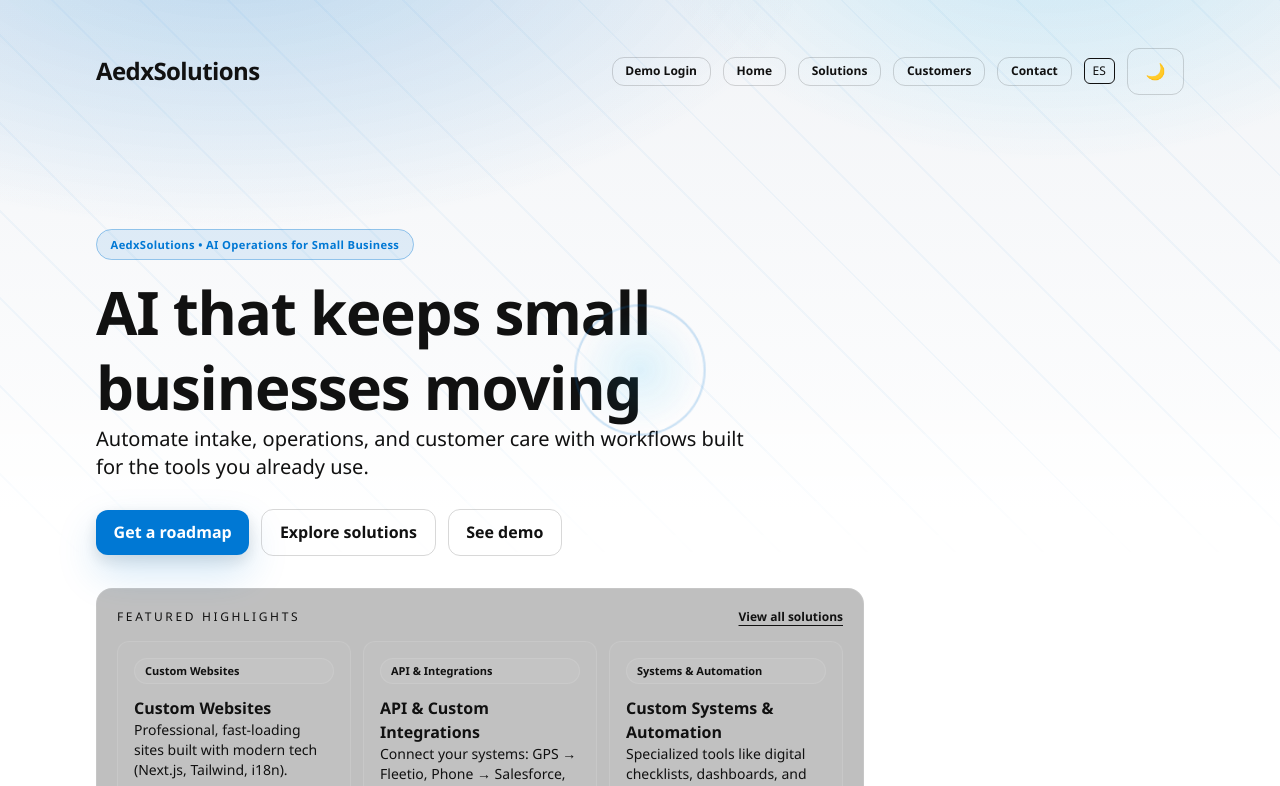
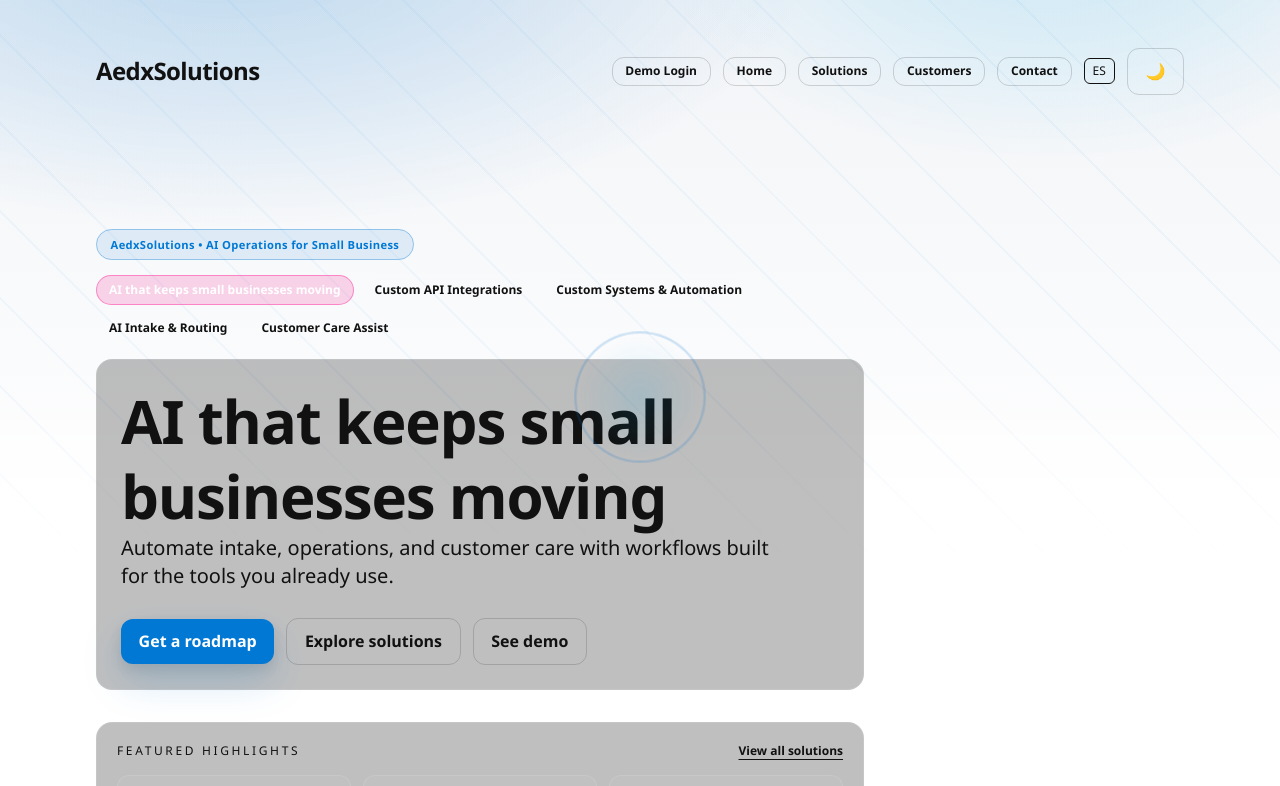
Before and after one commit to Aedx91/aedxsolutions-website, a Next.js app: page /en in a window 1280 px wide. Shown: the top 786 px of the page. Built offline with nearby package versions, Linux system fonts and the light colour scheme.

Commit message:
Add rotating hero offer banner with manual slide selection

```diff
--- a/src/app/[lang]/(site)/page.tsx
+++ b/src/app/[lang]/(site)/page.tsx
@@ -3,6 +3,7 @@ import { headers } from 'next/headers'
 import { getDictionary, Lang } from '@/lib/i18n/dictionaries'
 import { pageMeta } from '@/lib/seo'
 import { MotionSection } from '@/components/MotionSection'
+import HeroOfferBanner from '@/components/HeroOfferBanner'
 
 export const dynamic = 'force-static'
 
@@ -35,21 +36,7 @@ export default async function HomeLangPage(props: { params: Promise<{ lang: stri
         <div className="container section">
           <div className="max-w-3xl">
             <span className="btn-chip">{dict.heroBadge}</span>
-            <h1 className="mt-5 text-4xl sm:text-5xl md:text-6xl font-semibold tracking-tight leading-[1.05] sm:leading-tight font-display text-text-hero">
-              {dict.hero.title}
-            </h1>
-            <p className="mt-5 text-lg sm:text-xl text-text-secondary max-w-2xl">{dict.hero.subtitle}</p>
-            <div className="mt-7 flex flex-wrap items-center gap-3">
-              <a className="btn btn-primary shadow-glow" href={`/${lang}/contact`}>
-                {dict.hero.ctaPrimary}
-              </a>
-              <a className="btn btn-outline" href={`/${lang}/products`}>
-                {dict.hero.ctaSecondary}
-              </a>
-              <a className="btn btn-outline" href={`/${lang}/demo/login`}>
-                {dict.hero.ctaTertiary}
-              </a>
-            </div>
+            <HeroOfferBanner lang={lang} />
             <div className="mt-8 rounded-2xl border border-white/10 bg-black/25 p-4 sm:p-5">
               <div className="flex items-center justify-between gap-3">
                 <p className="text-xs uppercase tracking-[0.22em] text-text-secondary">{dict.heroSpotlight.eyebrow}</p>
--- /dev/null
+++ b/src/components/HeroOfferBanner.tsx
@@ -0,0 +1,172 @@
+'use client'
+
+import Link from 'next/link'
+import { AnimatePresence, motion } from 'framer-motion'
+import { useEffect, useMemo, useState } from 'react'
+
+type Slide = {
+  id: string
+  title: string
+  subtitle: string
+  primaryCta: string
+  primaryHref: string
+}
+
+export default function HeroOfferBanner({ lang }: { lang: string }) {
+  const isEs = lang === 'es'
+
+  const slides = useMemo<Slide[]>(
+    () =>
+      isEs
+        ? [
+            {
+              id: 'ai-growth',
+              title: 'IA que mantiene en marcha a los pequeños negocios',
+              subtitle:
+                'Automatiza ingreso, operaciones y soporte con flujos creados para las herramientas que ya utilizas.',
+              primaryCta: 'Solicitar hoja de ruta',
+              primaryHref: `/${lang}/contact`,
+            },
+            {
+              id: 'custom-api',
+              title: 'Integraciones API Personalizadas',
+              subtitle:
+                'Conecta tus sistemas de punta a punta: CRM, despacho, flota, telefonía y facturación con APIs confiables.',
+              primaryCta: 'Hablar de integración',
+              primaryHref: `/${lang}/contact`,
+            },
+            {
+              id: 'custom-systems',
+              title: 'Sistemas y Automatización',
+              subtitle:
+                'Construye herramientas internas, dashboards y checklists para eliminar trabajo repetitivo y alinear equipos.',
+              primaryCta: 'Iniciar proyecto',
+              primaryHref: `/${lang}/contact`,
+            },
+            {
+              id: 'intake-routing',
+              title: 'Ingreso y Enrutamiento con IA',
+              subtitle:
+                'Convierte solicitudes entrantes en tareas estructuradas con etiquetado inteligente y prioridad automática.',
+              primaryCta: 'Ver capacidades',
+              primaryHref: `/${lang}/products`,
+            },
+            {
+              id: 'customer-care',
+              title: 'Asistencia al Cliente',
+              subtitle:
+                'Acelera respuestas, unifica contexto y mantiene la voz de tu marca con soporte asistido por IA.',
+              primaryCta: 'Explorar soluciones',
+              primaryHref: `/${lang}/products`,
+            },
+          ]
+        : [
+            {
+              id: 'ai-growth',
+              title: 'AI that keeps small businesses moving',
+              subtitle:
+                'Automate intake, operations, and customer care with workflows built for the tools you already use.',
+              primaryCta: 'Get a roadmap',
+              primaryHref: `/${lang}/contact`,
+            },
+            {
+              id: 'custom-api',
+              title: 'Custom API Integrations',
+              subtitle:
+                'Connect your systems end-to-end: CRM, dispatch, fleet, telephony, and billing with reliable custom APIs.',
+              primaryCta: 'Discuss your integration',
+              primaryHref: `/${lang}/contact`,
+            },
+            {
+              id: 'custom-systems',
+              title: 'Custom Systems & Automation',
+              subtitle:
+                'Build internal tools, dashboards, and checklists that eliminate repetitive work and keep teams aligned.',
+              primaryCta: 'Start your project',
+              primaryHref: `/${lang}/contact`,
+            },
+            {
+              id: 'intake-routing',
+              title: 'AI Intake & Routing',
+              subtitle:
+                'Turn inbound requests into structured tasks with smart tagging, priority scoring, and instant routing.',
+              primaryCta: 'See capabilities',
+              primaryHref: `/${lang}/products`,
+            },
+            {
+              id: 'customer-care',
+              title: 'Customer Care Assist',
+              subtitle:
+                'Speed up replies, unify context, and keep your team on brand with AI-assisted support workflows.',
+              primaryCta: 'Explore solutions',
+              primaryHref: `/${lang}/products`,
+            },
+          ],
+    [isEs, lang]
+  )
+
+  const [activeIndex, setActiveIndex] = useState(0)
+
+  useEffect(() => {
+    const timer = window.setInterval(() => {
+      setActiveIndex((current) => (current + 1) % slides.length)
+    }, 6500)
+
+    return () => window.clearInterval(timer)
+  }, [slides.length])
+
+  const activeSlide = slides[activeIndex]
+
+  return (
+    <section className="mt-5">
+      <div className="flex flex-wrap gap-2">
+        {slides.map((slide, index) => {
+          const active = index === activeIndex
+          return (
+            <button
+              key={slide.id}
+              type="button"
+              onClick={() => setActiveIndex(index)}
+              className={`rounded-full border px-3 py-1.5 text-xs font-semibold transition-all ${
+                active
+                  ? 'border-pink-400/70 bg-pink-500/20 text-white'
+                  : 'border-white/10 bg-white/5 text-text-secondary hover:border-pink-400/40 hover:text-white'
+              }`}
+            >
+              {slide.title}
+            </button>
+          )
+        })}
+      </div>
+
+      <div className="mt-4 min-h-[208px] rounded-2xl border border-white/10 bg-black/25 p-5 sm:p-6">
+        <AnimatePresence mode="wait">
+          <motion.div
+            key={activeSlide.id}
+            initial={{ opacity: 0, y: 8 }}
+            animate={{ opacity: 1, y: 0 }}
+            exit={{ opacity: 0, y: -8 }}
+            transition={{ duration: 0.28 }}
+          >
+            <h1 className="text-4xl sm:text-5xl md:text-6xl font-semibold tracking-tight leading-[1.05] sm:leading-tight font-display text-text-hero">
+              {activeSlide.title}
+            </h1>
+            <p className="mt-5 text-lg sm:text-xl text-text-secondary max-w-2xl">{activeSlide.subtitle}</p>
+
+            <div className="mt-7 flex flex-wrap items-center gap-3">
+              <Link className="btn btn-primary shadow-glow" href={activeSlide.primaryHref}>
+                {activeSlide.primaryCta}
+              </Link>
+              <Link className="btn btn-outline" href={`/${lang}/products`}>
+                {isEs ? 'Explorar soluciones' : 'Explore solutions'}
+              </Link>
+              <Link className="btn btn-outline" href={`/${lang}/demo/login`}>
+                {isEs ? 'Ver demo' : 'See demo'}
+              </Link>
+            </div>
+          </motion.div>
+        </AnimatePresence>
+      </div>
+    </section>
+  )
+}
```
